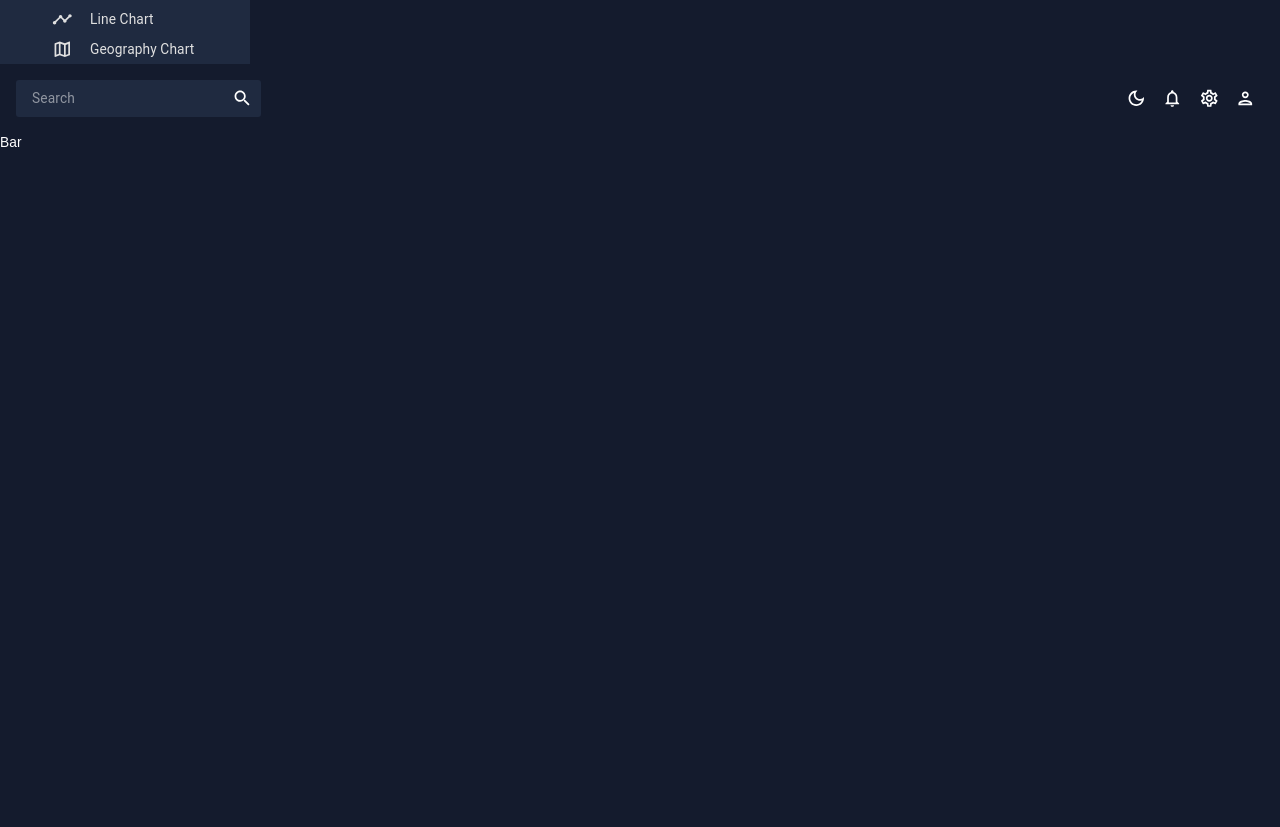
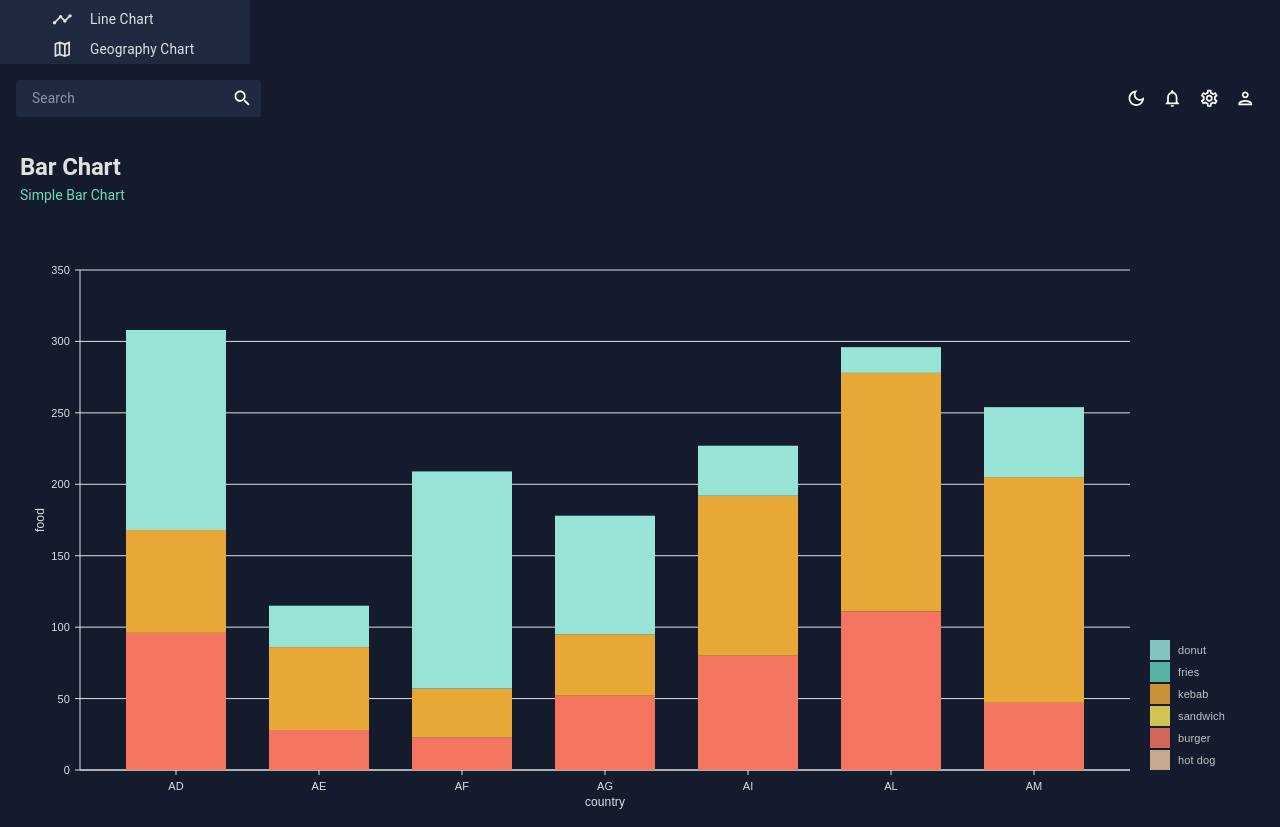
Before and after one commit to ViniciusLagoGehrke/Game-Dashboard, a React (Vite) app: page /bar in a window 1280 px wide. Shown: the part 606-1433 px from the top of the page. Before the commit the page ends 800 px from the top, so only its background shows below. Built offline with nearby package versions, Linux system fonts and the light colour scheme.

Commit message:
added bar Chart

```diff
--- /dev/null
+++ b/src/components/BarChart/BarChart.tsx
@@ -0,0 +1,130 @@
+import { useTheme } from '@mui/material'
+import { ResponsiveBar } from '@nivo/bar'
+import { tokens } from '../../theme'
+import { mockBarData as data } from '../../data/mockData'
+
+const BarChart = ({ isDashboard = false }) => {
+  const theme = useTheme()
+  const colors = tokens(theme.palette.mode)
+
+  return (
+    <ResponsiveBar
+      data={data}
+      theme={{
+        // added
+        axis: {
+          domain: {
+            line: {
+              stroke: colors.grey[100]
+            }
+          },
+          legend: {
+            text: {
+              fill: colors.grey[100]
+            }
+          },
+          ticks: {
+            line: {
+              stroke: colors.grey[100],
+              strokeWidth: 1
+            },
+            text: {
+              fill: colors.grey[100]
+            }
+          }
+        },
+        legends: {
+          text: {
+            fill: colors.grey[100]
+          }
+        }
+      }}
+      keys={['hot dog', 'burger', 'sandwich', 'kebab', 'fries', 'donut']}
+      indexBy="country"
+      margin={{ top: 50, right: 130, bottom: 50, left: 60 }}
+      padding={0.3}
+      valueScale={{ type: 'linear' }}
+      indexScale={{ type: 'band', round: true }}
+      colors={{ scheme: 'nivo' }}
+      defs={[
+        {
+          id: 'dots',
+          type: 'patternDots',
+          background: 'inherit',
+          color: '#38bcb2',
+          size: 4,
+          padding: 1,
+          stagger: true
+        },
+        {
+          id: 'lines',
+          type: 'patternLines',
+          background: 'inherit',
+          color: '#eed312',
+          rotation: -45,
+          lineWidth: 6,
+          spacing: 10
+        }
+      ]}
+      borderColor={{
+        from: 'color',
+        modifiers: [['darker', 1.6]]
+      }}
+      axisTop={null}
+      axisRight={null}
+      axisBottom={{
+        tickSize: 5,
+        tickPadding: 5,
+        tickRotation: 0,
+        legend: isDashboard ? undefined : 'country', // changed
+        legendPosition: 'middle',
+        legendOffset: 32
+      }}
+      axisLeft={{
+        tickSize: 5,
+        tickPadding: 5,
+        tickRotation: 0,
+        legend: isDashboard ? undefined : 'food', // changed
+        legendPosition: 'middle',
+        legendOffset: -40
+      }}
+      enableLabel={false}
+      labelSkipWidth={12}
+      labelSkipHeight={12}
+      labelTextColor={{
+        from: 'color',
+        modifiers: [['darker', 1.6]]
+      }}
+      legends={[
+        {
+          dataFrom: 'keys',
+          anchor: 'bottom-right',
+          direction: 'column',
+          justify: false,
+          translateX: 120,
+          translateY: 0,
+          itemsSpacing: 2,
+          itemWidth: 100,
+          itemHeight: 20,
+          itemDirection: 'left-to-right',
+          itemOpacity: 0.85,
+          symbolSize: 20,
+          effects: [
+            {
+              on: 'hover',
+              style: {
+                itemOpacity: 1
+              }
+            }
+          ]
+        }
+      ]}
+      role="application"
+      barAriaLabel={function (e) {
+        return e.id + ': ' + e.formattedValue + ' in country: ' + e.indexValue
+      }}
+    />
+  )
+}
+
+export default BarChart
--- a/src/data/mockData.ts
+++ b/src/data/mockData.ts
@@ -355,8 +355,8 @@
 
 export type BarDataType = {
   country: string
-  'hot dog': number
-  'hot dogColor': string
+  hotdog: number
+  hotdogColor: string
   burger: number
   burgerColor: string
   kebab: number
@@ -368,8 +368,8 @@
 export const mockBarData: BarDataType[] = [
   {
     country: 'AD',
-    'hot dog': 137,
-    'hot dogColor': 'hsl(229, 70%, 50%)',
+    hotdog: 137,
+    hotdogColor: 'hsl(229, 70%, 50%)',
     burger: 96,
     burgerColor: 'hsl(296, 70%, 50%)',
     kebab: 72,
@@ -379,8 +379,8 @@
   },
   {
     country: 'AE',
-    'hot dog': 55,
-    'hot dogColor': 'hsl(307, 70%, 50%)',
+    hotdog: 55,
+    hotdogColor: 'hsl(307, 70%, 50%)',
     burger: 28,
     burgerColor: 'hsl(111, 70%, 50%)',
     kebab: 58,
@@ -390,8 +390,8 @@
   },
   {
     country: 'AF',
-    'hot dog': 109,
-    'hot dogColor': 'hsl(72, 70%, 50%)',
+    hotdog: 109,
+    hotdogColor: 'hsl(72, 70%, 50%)',
     burger: 23,
     burgerColor: 'hsl(96, 70%, 50%)',
     kebab: 34,
@@ -401,8 +401,8 @@
   },
   {
     country: 'AG',
-    'hot dog': 133,
-    'hot dogColor': 'hsl(257, 70%, 50%)',
+    hotdog: 133,
+    hotdogColor: 'hsl(257, 70%, 50%)',
     burger: 52,
     burgerColor: 'hsl(326, 70%, 50%)',
     kebab: 43,
@@ -412,8 +412,8 @@
   },
   {
     country: 'AI',
-    'hot dog': 81,
-    'hot dogColor': 'hsl(190, 70%, 50%)',
+    hotdog: 81,
+    hotdogColor: 'hsl(190, 70%, 50%)',
     burger: 80,
     burgerColor: 'hsl(325, 70%, 50%)',
     kebab: 112,
@@ -423,8 +423,8 @@
   },
   {
     country: 'AL',
-    'hot dog': 66,
-    'hot dogColor': 'hsl(208, 70%, 50%)',
+    hotdog: 66,
+    hotdogColor: 'hsl(208, 70%, 50%)',
     burger: 111,
     burgerColor: 'hsl(334, 70%, 50%)',
     kebab: 167,
@@ -434,8 +434,8 @@
   },
   {
     country: 'AM',
-    'hot dog': 80,
-    'hot dogColor': 'hsl(87, 70%, 50%)',
+    hotdog: 80,
+    hotdogColor: 'hsl(87, 70%, 50%)',
     burger: 47,
     burgerColor: 'hsl(141, 70%, 50%)',
     kebab: 158,
--- a/src/pages/Bar/Bar.tsx
+++ b/src/pages/Bar/Bar.tsx
@@ -1,3 +1,16 @@
-export default function Bar() {
-  return <div>Bar</div>
+import { Box } from '@mui/material'
+import Header from '../../components/Header'
+import BarChart from '../../components/BarChart'
+
+const Bar = () => {
+  return (
+    <Box m="20px">
+      <Header title="Bar Chart" subtitle="Simple Bar Chart" />
+      <Box height="75vh">
+        <BarChart />
+      </Box>
+    </Box>
+  )
 }
+
+export default Bar
```
